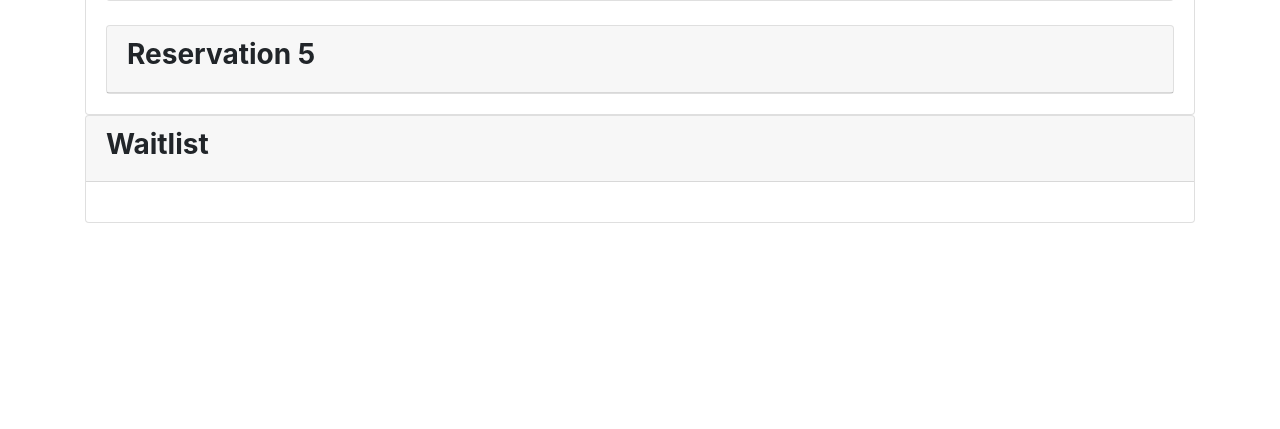
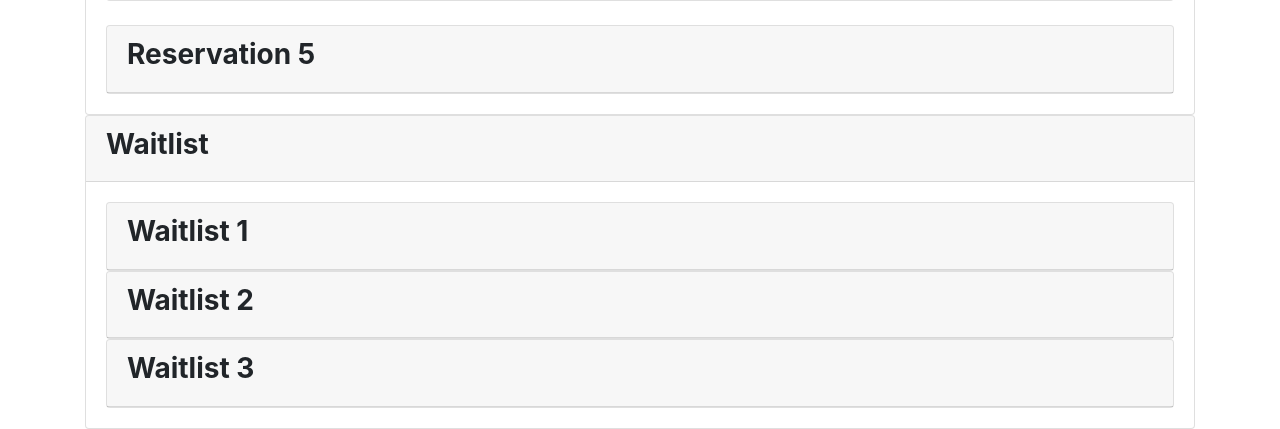
Before and after one commit to rlacon/hot-restaurant, a plain HTML site: page tables.html in a window 1280 px wide. Shown: the part 722-1151 px from the top of the page. Before the commit the page ends 945 px from the top, so only its background shows below. Drawn offline with nearby package versions, Linux system fonts and the light colour scheme.

Commit message:
dummy data

```diff
--- a/tables.html
+++ b/tables.html
@@ -66,14 +66,33 @@
         </div>
 
         <div class="card">
-                <div class="card-header">
-                    <h3><strong>Waitlist</strong></h3>
-                </div>
-                <div class="card-body">
-                    <tr></tr>
-                    <td></td>
-                </div>
+            <div class="card-header">
+                <h3><strong>Waitlist</strong></h3>
             </div>
+            <div class="card-body">
+                <tr>
+                    <div class="card">
+                        <div class="card-header">
+                            <h3><strong>Waitlist 1</strong></h3>
+                        </div>
+                    </div>
+                </tr>
+                <td>
+                    <div class="card">
+                        <div class="card-header">
+                            <h3><strong>Waitlist 2</strong></h3>
+                        </div>
+                    </div>
+                </td>
+                <td>
+                    <div class="card">
+                        <div class="card-header">
+                            <h3><strong>Waitlist 3</strong></h3>
+                        </div>
+                    </div>
+                </td>
+            </div>
+        </div>
 
     </div>
 
```
